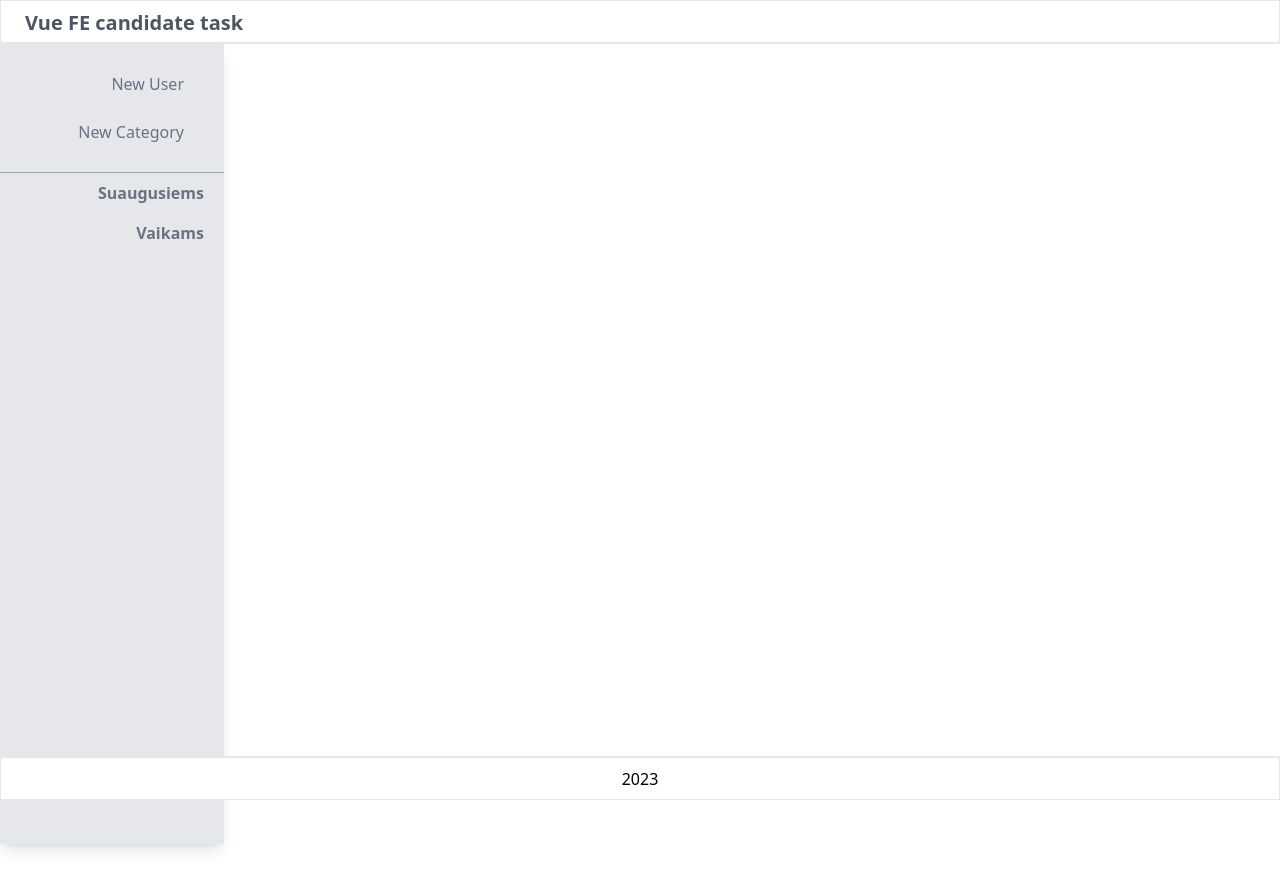
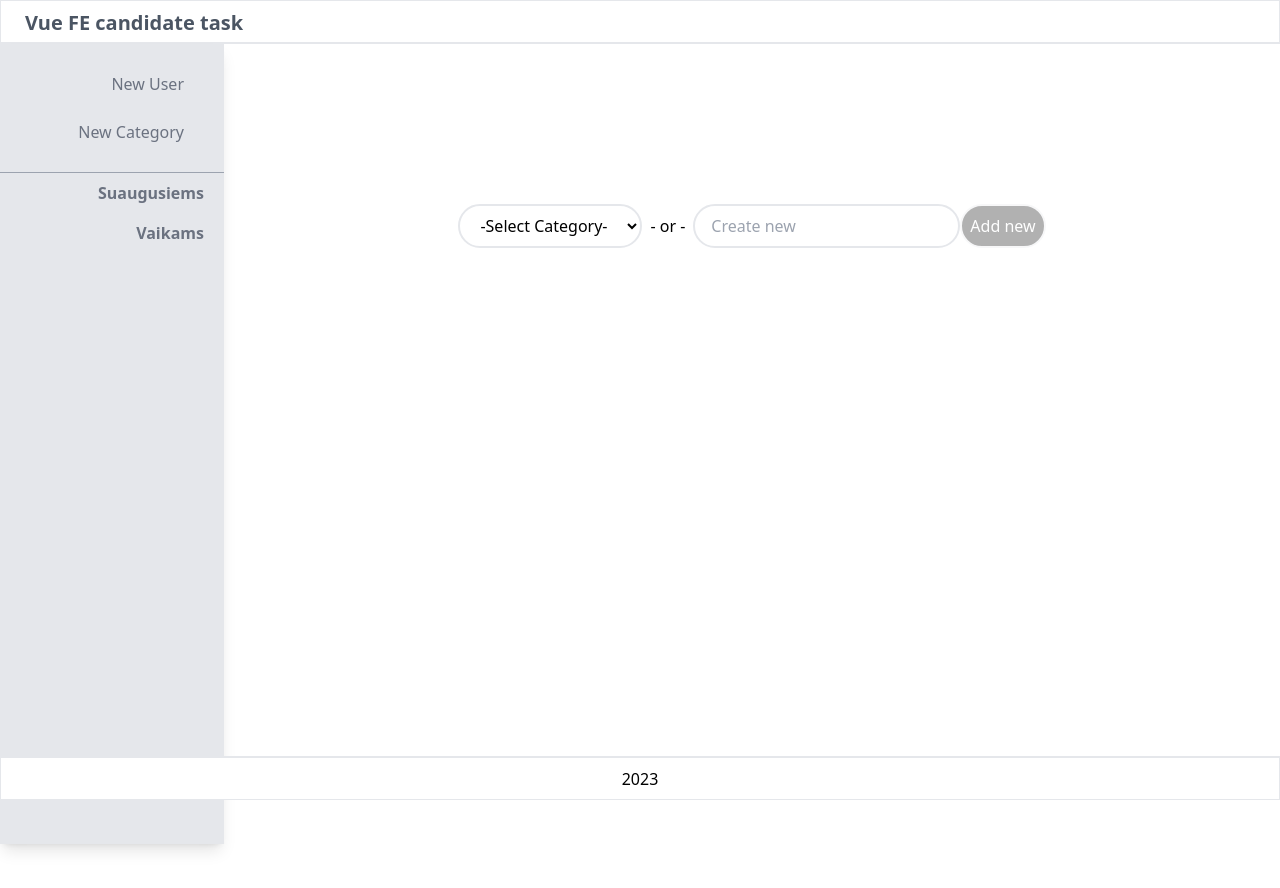
Before and after one commit to ImantasPrecas/vue-fe-candidate-task, a Vue app: page /new-category in a window 1280 px wide. Built offline with nearby package versions, Linux system fonts and the light colour scheme.

Commit message:
user can create new categories, subCategories, and subSubCategories

```diff
--- a/data/dummyData.ts
+++ b/data/dummyData.ts
@@ -45,7 +45,7 @@ export interface User {
 }
 
 export interface Data {
-  name?: string;
+  name: string;
   children?: Data[];
   users?: User[];
 }
--- a/src/components/NewCategoryForm.vue
+++ b/src/components/NewCategoryForm.vue
@@ -1,10 +1,160 @@
 <script lang="ts" setup>
-import { ref } from 'vue';
-import { DUMMY_DATA } from '../../data/dummyData';
+import { reactive, ref, Ref } from 'vue';
+import { DUMMY_DATA, Data } from '../../data/dummyData';
 
-const data = ref(DUMMY_DATA)
+const inputClasses = ref('py-2 px-4 bg-transparent ring-transparent focus:outline-none border-2 rounded-full ');
+
+interface categories {
+  subCategories: string[]
+  subSubCategories: string[]
+}
+interface newCategory {
+  name: string, children: newCategory[], users: []
+}
+
+const data: Ref<Data[]> = ref(DUMMY_DATA)
+const categorySelected = ref('')
+const subCategoryselected = ref('')
+const newCategoryInput = ref('')
+const newSubCategoryInput = ref('')
+const newSubSubCategoryInput = ref('')
+const categories: categories = reactive({
+  subCategories: [],
+  subSubCategories: []
+})
+
+
+
+function onSelectCategory() {
+  categories.subCategories = []
+  findSubCategory(data.value, categorySelected.value)
+}
+
+function findSubCategory(array, selectedCategoryName) {
+  for (let index = 0; index < array.length; index++) {
+    const category = array[index]
+    // console.log(category.name);
+
+    if (category.name === selectedCategoryName) {
+      for (let innerindex = 0; innerindex < array[index].children.length; innerindex++) {
+        const element = array[index].children[innerindex].name;
+        categories.subCategories.push(element)
+      }
+      return
+    }
+  }
+}
+
+function onSelectSubCategory() {
+  categories.subSubCategories = []
+  findSubSubCategories(data.value, subCategoryselected.value)
+}
+
+function findSubSubCategories(array: Data[], selectedSubCategoryName) {
+  for (let i = 0; i < array.length; i++) {
+    for (let j = 0; j < array[i].children.length; j++) {
+      const subcategory = array[i].children[j].name
+      if (subcategory === selectedSubCategoryName) {
+        for (let k = 0; k < array[i].children[j].children.length; k++) {
+          const element = array[i].children[j].children[k].name;
+          categories.subSubCategories.push(element)
+        }
+        return
+      }
+    }
+  }
+}
+
+function onAddNewCategory() {
+  const newCategory: newCategory = {
+    name: newCategoryInput.value,
+    children: [],
+    users: []
+  }
+  data.value.push(newCategory)
+}
+
+function onAddNewSubCategory() {
+  const newSuCategory: newCategory = {
+    name: newSubCategoryInput.value,
+    children: [],
+    users: []
+  }
+
+  for (let i = 0; i < data.value.length; i++) {
+    const element = data.value[i];
+    if (element.name === categorySelected.value) {
+      element.children?.push(newSuCategory)
+    }
+  }
+}
+
+function onAddNewSubSubCategory() {
+  const newSubSuCategory: newCategory = {
+    name: newSubSubCategoryInput.value,
+    children: [],
+    users: []
+  }
+
+  for (let i = 0; i < data?.value?.length; i++) {
+    const children = data.value[i];
+    console.log(children);
+
+    if (children.name === categorySelected.value) {
+
+      for (let j = 0; j < data?.value[i]?.children?.length; j++) {
+        const element = data?.value[i]?.children[j];
+        console.log(element);
+        console.log(newSubSubCategoryInput.value);
+        if (element.name === subCategoryselected.value) {
+          element.children?.push(newSubSuCategory)
+        }
+      }
+    }
+  }
+}
 
 
 </script>
 
-<template ></template>
+<template >
+  <div class="flex flex-col mx-auto my-40">
+    <form class="flex flex-col gap-2">
+      <!-- CATEGORY -->
+      <div>
+        <select name="category" :class="inputClasses" v-model="categorySelected" @change="onSelectCategory">
+          <option value="" selected disabled>-Select Category-</option>
+          <option :value="category.name" v-for="category in data" :key="category.name">{{ category.name }}</option>
+        </select>
+        <span class="mx-2">- or -</span>
+        <input type="text" placeholder="Create new" :class="inputClasses" v-model="newCategoryInput">
+        <button @click.prevent="onAddNewCategory"
+          class="bg-black opacity-30 hover:opacity-60 focus:bg-gray-200 focus:text-black border-gray-200  border-2 focus:border-black py-2 px-2 rounded-full  text-white">Add
+          new</button>
+      </div>
+      <!-- /CATEGORY -->
+      <!-- SUBCATEGORY -->
+      <div v-if="categorySelected">
+        <select name="subCategory" :class="inputClasses" @change="onSelectSubCategory" v-model="subCategoryselected">
+          <!-- <option value="" selected disabled>-Select subCategory-</option> -->
+          <option :value="option" v-for="option in categories.subCategories" :key="option"> {{ option }}</option>
+        </select>
+        <span class="mx-2">- or -</span>
+        <input type="text" placeholder="Create new" :class="inputClasses" v-model="newSubCategoryInput">
+        <button @click.prevent="onAddNewSubCategory"
+          class="bg-black opacity-30 hover:opacity-60 focus:bg-gray-200 focus:text-black border-gray-200  border-2 focus:border-black py-2 px-2 rounded-full  text-white">Add
+          new</button>
+      </div>
+      <!-- /SUBCATEGORY -->
+      <!-- SUBSUBCATEGORY -->
+      <div v-if="subCategoryselected">
+        <input type="text" placeholder="Create new sub-sub-category" v-model="newSubSubCategoryInput"
+          :class="inputClasses">
+        <button @click.prevent="onAddNewSubSubCategory"
+          class="bg-black opacity-30 hover:opacity-60 focus:bg-gray-200 focus:text-black border-gray-200  border-2 focus:border-black py-2 px-2 rounded-full  text-white">Add
+          new</button>
+      </div>
+      <!-- /SUBSUBCATEGORY -->
+    </form>
+  </div>
+</template>
--- a/src/components/NewUserForm.vue
+++ b/src/components/NewUserForm.vue
@@ -3,6 +3,7 @@ import { DUMMY_DATA, User } from '../../data/dummyData';
 import { ref, reactive } from 'vue';
 
 const data = ref(DUMMY_DATA)
+let userCreated = reactive({ isCreated: false })
 
 
 const user: User = reactive({
@@ -18,7 +19,7 @@ const user: User = reactive({
 const inputClasses = ref('py-2 px-2 bg-transparent ring-transparent focus:outline-none border-b-2 ');
 
 
-const addUser = (array, searchTerm, newUser) => {
+function addUser(array, searchTerm, newUser) {
 
   for (let index = 0; index < array.length; index++) {
     console.log(array[index].name);
@@ -31,7 +32,6 @@ const addUser = (array, searchTerm, newUser) => {
         console.log(element);
         if (searchTerm === element.name) {
           element.users.push(newUser)
-
         }
 
       }
@@ -43,6 +43,7 @@ const addUser = (array, searchTerm, newUser) => {
 
 function submitForm() {
   addUser(data.value, user.category, user)
+  userCreated.isCreated = true
 }
 
 </script>
@@ -80,5 +81,8 @@ function submitForm() {
 
       </div>
     </form>
+    <div v-if="userCreated.isCreated" class="mt-4 text-center border rounded-full p-2 shadow-sm">
+      <p>{{ user.name }} succesfully created in {{ user.category }}</p>
+    </div>
   </div>
 </template>
```
